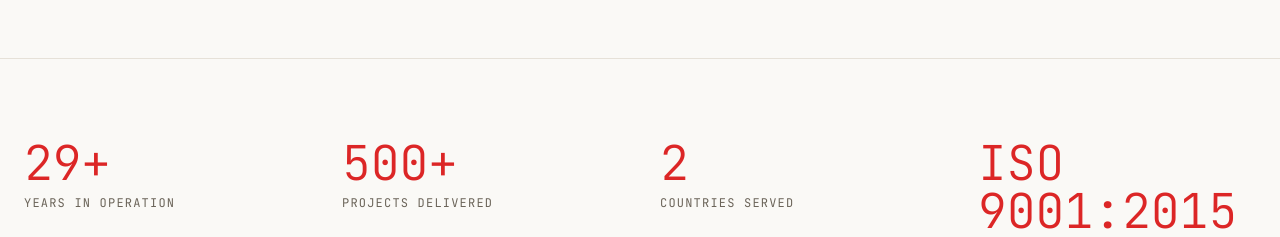
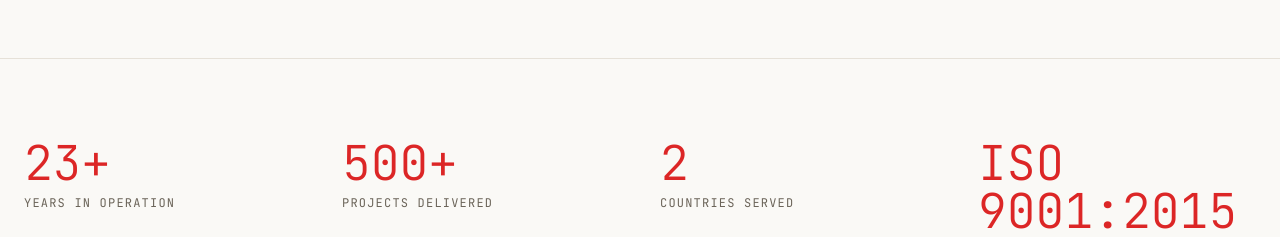
Before and after one commit to kirankislandtower/IslandTower2, a Next.js app: page /en/about in a window 1280 px wide. Shown: the part 5600-5837 px from the top of the page. Built offline with nearby package versions, Linux system fonts and the light colour scheme.

Commit message:
Correct founding year to 2003, matching LinkedIn and the old site's own 'inception' copy

```diff
--- a/app/[locale]/about/AboutContent.tsx
+++ b/app/[locale]/about/AboutContent.tsx
@@ -11,7 +11,7 @@ import MilestoneCarousel from '@/components/MilestoneCarousel';
 import CapabilitiesCarousel from '@/components/CapabilitiesCarousel';
 import { useParallax } from '@/hooks/useParallax';
 
-const FOUNDED_YEAR = 1997;
+const FOUNDED_YEAR = 2003;
 
 export default function AboutContent() {
   const t = useTranslations('AboutPage');
--- a/app/[locale]/about/page.tsx
+++ b/app/[locale]/about/page.tsx
@@ -8,7 +8,7 @@ const ogImage = {
   alt: 'Island Tower — About Us',
 };
 
-const FOUNDED_YEAR = 1997;
+const FOUNDED_YEAR = 2003;
 
 export async function generateMetadata({
   params,
--- a/app/[locale]/layout.tsx
+++ b/app/[locale]/layout.tsx
@@ -28,7 +28,7 @@ const mulishHeading = Mulish({
 
 const siteUrl = "https://www.islandtoweruae.ae";
 const siteName = "Island Tower Electro Mechanical Works LLC";
-const FOUNDED_YEAR = 1997;
+const FOUNDED_YEAR = 2003;
 const yearsInOperation = new Date().getFullYear() - FOUNDED_YEAR;
 const siteDescription = `Island Tower Electro Mechanical Works LLC is a leading provider of infrastructure, MEP, and civil engineering solutions in Dubai, UAE and Saudi Arabia. ${yearsInOperation}+ years delivering EPC projects across the region.`;
 const siteDescriptionAr =
--- a/components/Testimonials.tsx
+++ b/components/Testimonials.tsx
@@ -3,7 +3,7 @@
 import { motion } from 'framer-motion';
 import { useTranslations } from 'next-intl';
 
-const FOUNDED_YEAR = 1997;
+const FOUNDED_YEAR = 2003;
 
 export default function Testimonials() {
   const t = useTranslations('TrackRecord');
```
